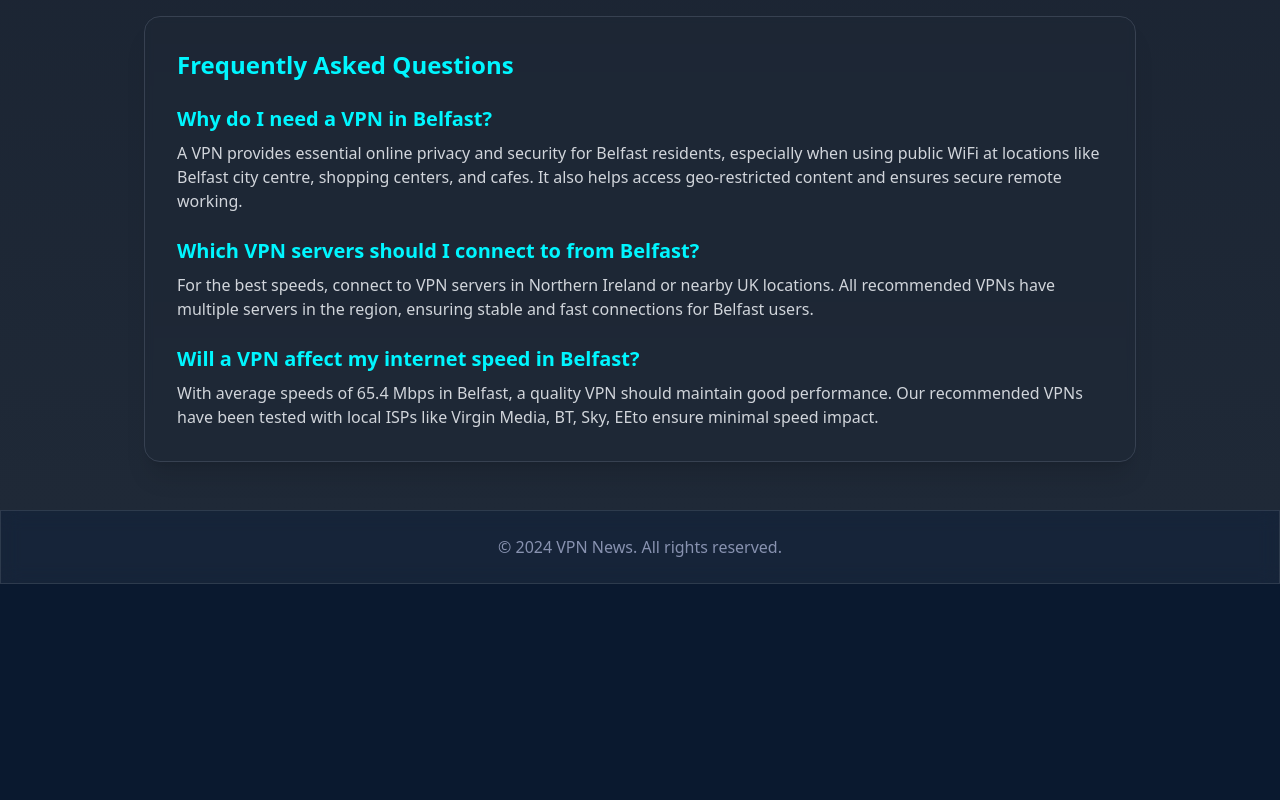
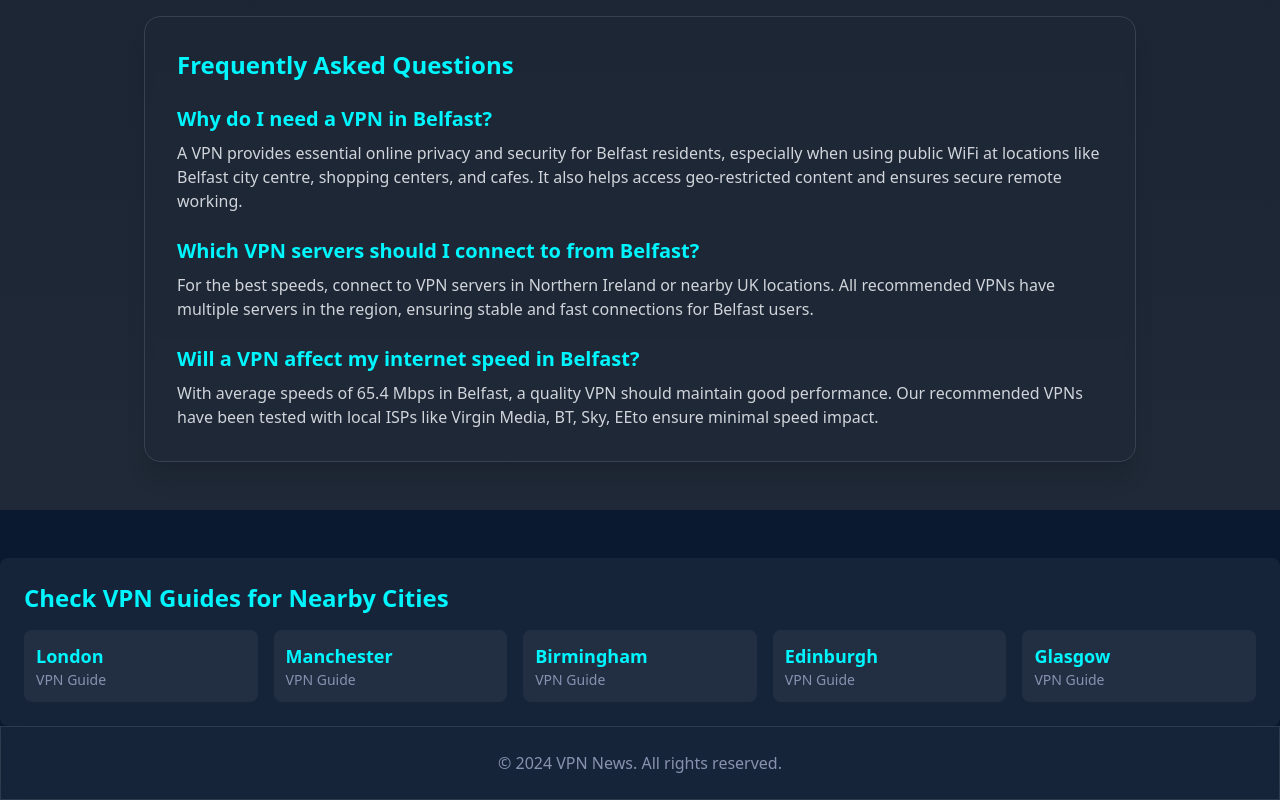
Before and after one commit to GergulasBalint/bestvpn, a React (Vite) app: page /city/belfast in a window 1280 px wide. Shown: the part 1875-2675 px from the top of the page. Before the commit the page ends 2459 px from the top, so only its background shows below. Built offline with nearby package versions, Linux system fonts and the light colour scheme.

Commit message:
improvements

```diff
--- /dev/null
+++ b/src/components/NearbyCities.tsx
@@ -0,0 +1,36 @@
+import { Link } from 'react-router-dom';
+import { getNearbyCities, formatCityName } from '../utils/cityUtils';
+
+interface NearbyCitiesProps {
+  currentCity: string;
+}
+
+const NearbyCities: React.FC<NearbyCitiesProps> = ({ currentCity }) => {
+  const nearbyCities = getNearbyCities(currentCity);
+
+  return (
+    <div className="mt-12 p-6 bg-white/5 backdrop-blur-sm rounded-lg">
+      <h2 className="text-2xl font-semibold text-cyber-blue mb-4">
+        Check VPN Guides for Nearby Cities
+      </h2>
+      <div className="grid grid-cols-2 md:grid-cols-3 lg:grid-cols-5 gap-4">
+        {nearbyCities.map((city) => (
+          <Link
+            key={city}
+            to={`/city/${city.toLowerCase()}`}
+            className="p-3 bg-white/5 rounded-lg hover:bg-white/10 transition-colors duration-300"
+          >
+            <h3 className="text-lg font-semibold text-cyber-blue">
+              {formatCityName(city)}
+            </h3>
+            <p className="text-sm text-cyber-gray">
+              VPN Guide
+            </p>
+          </Link>
+        ))}
+      </div>
+    </div>
+  );
+};
+
+export default NearbyCities;
--- a/src/pages/CityVPN.tsx
+++ b/src/pages/CityVPN.tsx
@@ -3,6 +3,7 @@ import { useParams, Navigate } from 'react-router-dom';
 import { getCity } from '../data/cityData';
 import { generateCityData } from '../utils/cityGenerator';
 import CityVPNGuide from '../components/CityVPNGuide';
+import NearbyCities from '../components/NearbyCities';
 import SEO from '../components/SEO';
 
 const CityVPN: React.FC = () => {
@@ -38,6 +39,8 @@ const CityVPN: React.FC = () => {
           Best VPN Services for {formattedCityName} ({currentYear})
         </h1>
         <CityVPNGuide city={city} />
+
+        <NearbyCities currentCity={cityName} />
       </div>
     </>
   );
--- /dev/null
+++ b/src/utils/cityUtils.ts
@@ -0,0 +1,30 @@
+// Define some city relationships for better internal linking
+const cityRelationships: { [key: string]: string[] } = {
+  london: ['manchester', 'birmingham', 'bristol', 'cambridge', 'oxford'],
+  manchester: ['liverpool', 'leeds', 'sheffield', 'birmingham', 'london'],
+  birmingham: ['london', 'manchester', 'bristol', 'nottingham', 'leicester'],
+  edinburgh: ['glasgow', 'aberdeen', 'dundee', 'stirling', 'perth'],
+  glasgow: ['edinburgh', 'aberdeen', 'dundee', 'stirling', 'perth'],
+  liverpool: ['manchester', 'leeds', 'blackpool', 'chester', 'birmingham'],
+  leeds: ['manchester', 'york', 'sheffield', 'bradford', 'liverpool'],
+  bristol: ['cardiff', 'bath', 'exeter', 'gloucester', 'london'],
+  cardiff: ['bristol', 'swansea', 'newport', 'bath', 'exeter'],
+  // Add more cities as needed
+};
+
+export const getNearbyCities = (cityName: string): string[] => {
+  const normalizedCity = cityName.toLowerCase();
+
+  // Return related cities if they exist, or default to popular cities
+  return cityRelationships[normalizedCity] || [
+    'london',
+    'manchester',
+    'birmingham',
+    'edinburgh',
+    'glasgow'
+  ];
+};
+
+export const formatCityName = (city: string): string => {
+  return city.charAt(0).toUpperCase() + city.slice(1).toLowerCase();
+};
```
